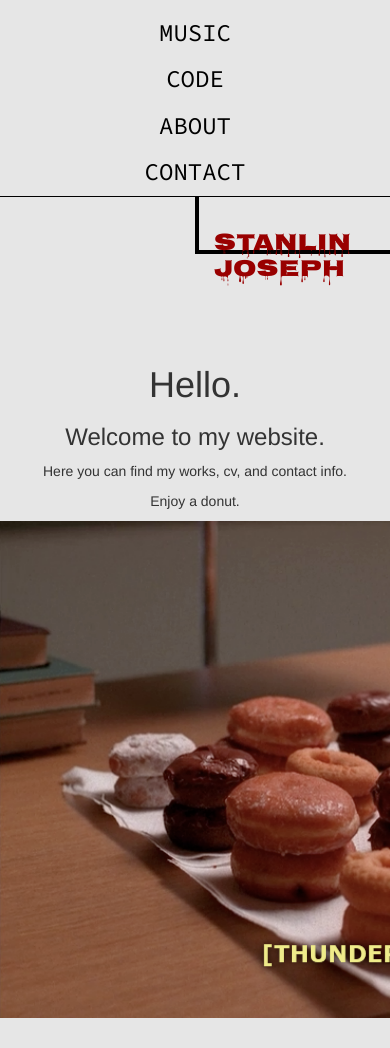
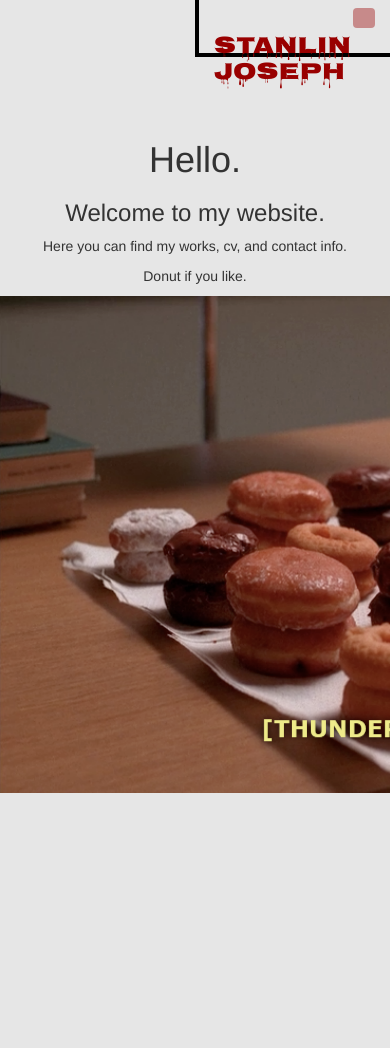
Before and after one commit to smjoseph11/website, a PHP site: page / in a window 390 px wide; the page is wider, and only the part inside the window is pictured. After the commit the page ends 793 px from the top of that part, so only its background shows below. Run offline with PHP 8.4, Linux system fonts and the light colour scheme; some libraries are stand-ins or nearby versions.

Commit message:
responsive navbar

```diff
--- a/css/main.css
+++ b/css/main.css
@@ -4,11 +4,31 @@
    Author's custom styles
    ========================================================================== */
 .navbar-static-top{
+  color:#e6e6e6;
 	position: relative;
 	bottom:50px;
 }
+.navbar-fixed-top{
+  margin-bottom:50px;
+  background-color:#e6e6e6;
+  z-index:1;
+}
+#nav{
+      -webkit-transition: all 0.5s ease;
+    -moz-transition: all 0.5s ease;
+    -o-transition: all 0.5s ease;
+    transition: all 0.5s ease;
+}
+.navbar-toggle{
+  position: fixed;
+  z-index:2;
+  top: 0px;
+  right: 0px;
+  background-color: rgba(153, 0, 0, 0.4);
+}
 .nav-border{
   border-bottom: 1px solid black;
+  border-right: 1px solid black;
 }
 .row-eq-height {
   display: -webkit-box;
@@ -18,7 +38,6 @@
   align-items: center;
 }
 .nav-border-2{
-border-left:2px solid black;
 height: 57px;
 }
 @media only screen and (max-width:47.8em){
@@ -27,7 +46,7 @@
     height:0px;
   }
 }
-.name-border{
+.my-name{
 height:57px;
 border-left: 4px solid BLACK;
 border-bottom: 4px solid BLACK;
@@ -39,16 +58,6 @@
 .cv-border{
 	border-bottom: 1px solid BLACK;
 
-}
-.vdivide [class*='col-']:not(:last-child):after {
-  background: #cccccc;
-  width: 1px;
-  content: "";
-  display:block;
-  position: absolute;
-  top:10%;
-  bottom: 10%;
-  right: 0;
 }
 a:hover{
   text-decoration: none;
@@ -92,6 +101,7 @@
 }
 
 body {
+      margin-top: 50px;
   padding-top: 50px;
   padding-bottom: 20px;
 }
--- a/index.html
+++ b/index.html
@@ -34,11 +34,14 @@
           <!--[if lt IE 8]>
               <p class="browserupgrade">You are using an <strong>outdated</strong> browser. Please <a href="http://browsehappy.com/">upgrade your browser</a> to improve your experience.</p>
               <![endif]-->
-    <div class="navbar container-fluid navbar-static-top" role="navigation">
+    <nav id="myNavbar" class="navbar container-fluid navbar-fixed-top">
+          <button type="button" class="navbar-toggle" data-toggle="collapse" data-target="#navbar-collapse-1" aria-expanded="false">
+          </button>
+          <div id="navbar-collapse-1"class="collapse navbar-collapse">
           <div class="row">
            <div class="col-xs-12 col-sm-9 nav-border">
              <div id="menu" class="row" style="font-family: 'Source Code Pro'; font-weight:200;">
-                  <a style="color:black;" href="#music">
+                <a style="color:black;" href="#music">
                    <div class="col-sm-3 text-center selected"><h3>MUSIC</h3></div>
                </a>
                <a style="color:black;" href="#code">
@@ -55,15 +58,17 @@
       <div class="col-sm-3 nav-border-2">
       </div>
     </div>
+          </div>
+
         <div class="row">
          <div class="col-xs-6">
             <img id="loading" src="img/ajax_load.gif" alt="loading" />
          </div>
-         <div style="padding-right:50px;padding-top:15px;font-family:'Nosifer';" class="col-xs-6 text-right name-border">
+         <div style="padding-right:50px;padding-top:15px;font-family:'Nosifer';" class="col-xs-6 text-right my-name">
           <h3><a style="color:#990000;" href="/">Stanlin Joseph</a></h3>
       </div>
       </div><!--name-row-->
-    </div><!--navbar-->
+    </nav><!--navbar-->
     <nav id="musicbar" class="navbar navbar-inverse navbar-fixed-bottom" style="height:50px; visibility:hidden">
   <div class="mediaPlayer container" style="height:50px">
     <div id="mediaContainer"></div>
@@ -99,7 +104,7 @@
       <h1 class="text-center">Hello.</h1>
       <h3 class="text-center">Welcome to my website.</h3>
       <p class="text-center"> Here you can find my works, cv, and contact info.</p>
-      <p class="text-center"> Enjoy a donut.</p>
+      <p class="text-center"> Donut if you like.</p>
       <p class="text-center donut"><img src="img/Thunder.png" alt="Donuts+Coffee"></p>
   </div>
 
--- a/js/main.js
+++ b/js/main.js
@@ -1,4 +1,7 @@
 $(document).ready(function(){
+ $("#myNavbar a").click(function(){
+ 	  $(".navbar-collapse").collapse('hide');
+ });
  $('[data-toggle="tooltip"]').tooltip();
 	checkURL();
 	$('a').click(function(e){
@@ -10,7 +13,7 @@
 		$('body').css({'cursor':'url(../img/donut.png), pointer','height':'100%'});
 	});
 	    	console.log($('#trash').attr('src'));
-	//some game for awhile at least
+	//some game
 	$('.trash-bin').on({
     'click': function(){
 
@@ -73,3 +76,9 @@
 $(document).on('click', '#soundcloud_clickable', function(){
 	$("#soundcloud").slideToggle("slow");
 });
+$( window ).scroll(function() {
+	  $('.navbar-toggle').show();
+});
+$(document).on('click', '.navbar-toggle', function(){
+    $('#nav').toggleClass('navbar-fixed-top');
+});
```
Also changed, not shown: css/glyphicon.css (deleted, +0 -43 lines), img/IMG_9252.JPG (deleted), img/Nostalghia1.jpg (deleted), img/donut2.gif (deleted), img/nostalghia.jpg (deleted), img/nostalghia2.5.jpg (deleted), 3 other files.
